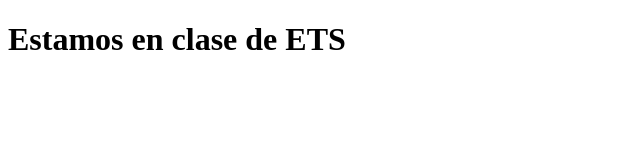
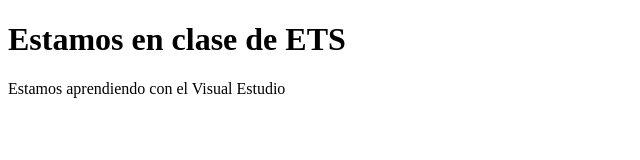
Before and after one commit to shampoo622/patasana-web-git, a plain HTML site: page pages/index.html in a window 1280 px wide. Shown: the whole page, without its empty margins (0-640 px from the left). Drawn offline with Linux system fonts and the light colour scheme.

Commit message:
Añadido un párrafo

```diff
--- a/pages/index.html
+++ b/pages/index.html
@@ -7,5 +7,6 @@
 </head>
 <body>
     <h1>Estamos en clase de ETS</h1>
+    <p>Estamos aprendiendo con el Visual Estudio</p>
 </body>
 </html>
```
